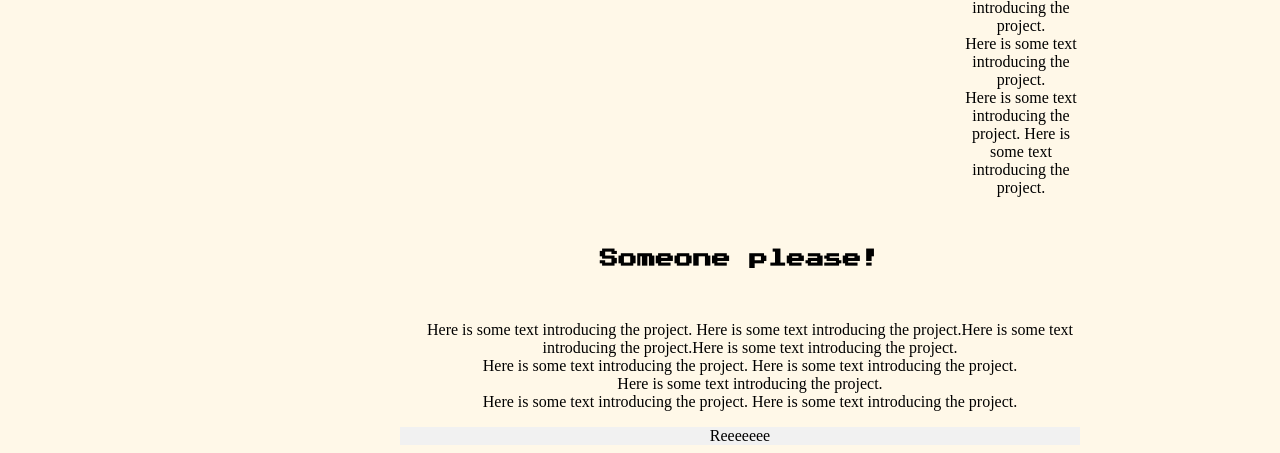
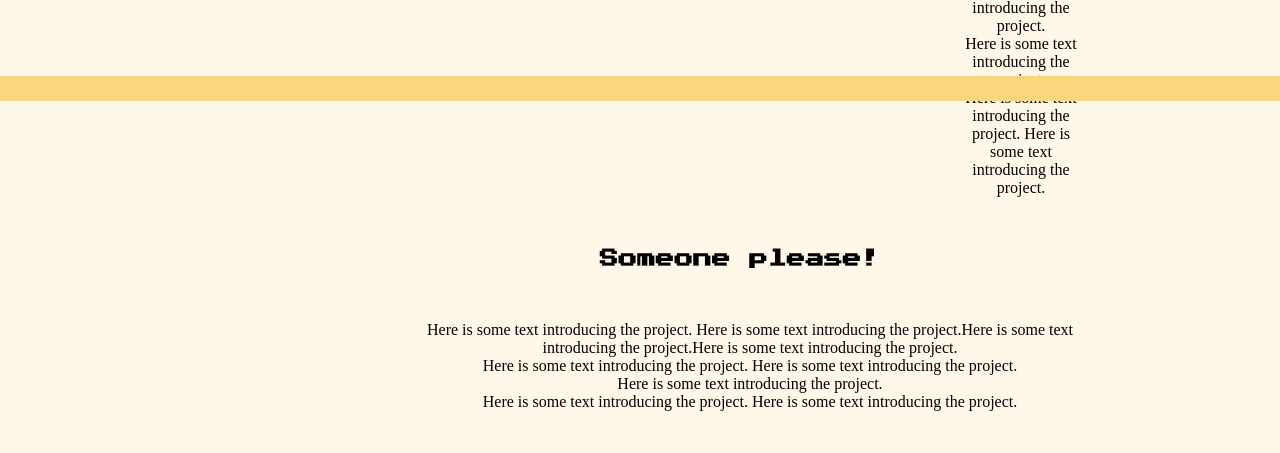
Before and after one commit to Andrew4354/Assignment3Grp22, a plain HTML site: page index.html in a window 1280 px wide. Shown: the part 699-1152 px from the top of the page. Drawn offline with Linux system fonts and the light colour scheme.

Commit message:
added footer

```diff
--- a/css/styles.css
+++ b/css/styles.css
@@ -1,6 +1,12 @@
 
 
-
+.footer{position: fixed;
+  bottom: 0;
+  left: 0;
+  background-color: #fcd581;
+  width: 100%;
+  height: 25px;
+  }
 header{text-align: center;}
 .maintitle {font-size: 70px; font-family: 'Racing Sans One';}
 .mainsub {font-style: italic; font-size: 20px; font-family:sans-serif;}
--- a/index.html
+++ b/index.html
@@ -76,14 +76,12 @@
   </body>
 
 
-<footer>
+<div class="footer">
 
-<div style="background-color: #f1f1f1" class="">
-Reeeeeee
 </div>
 
 
-</footer>
+
 
 
 
```
